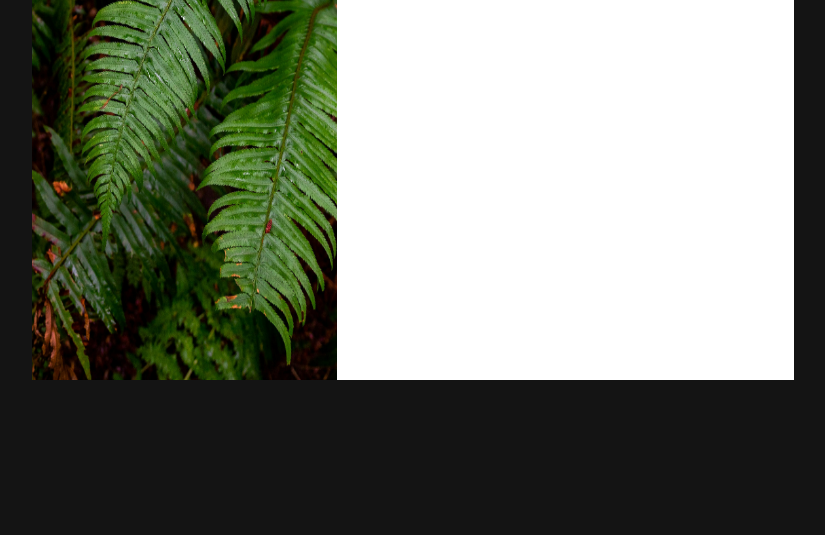
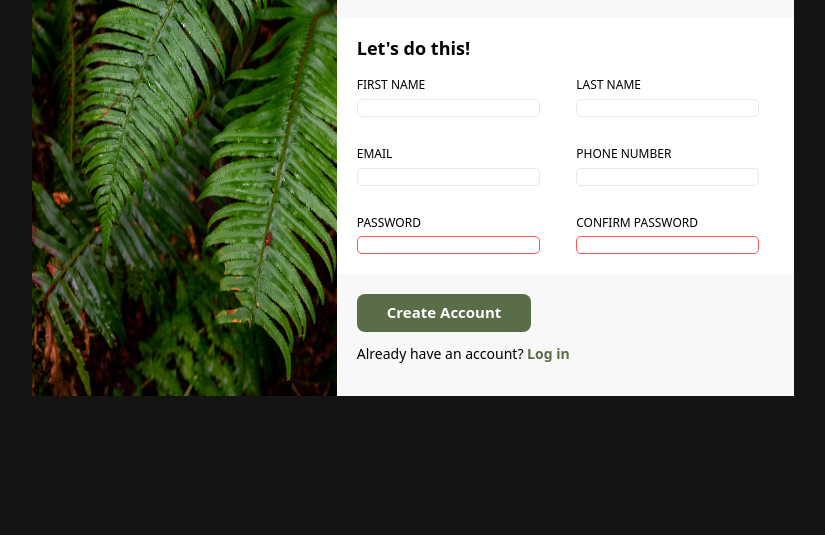
Before and after one commit to mnhaqq/sign-up-form, a plain HTML site: page index.html in a window 1280 px wide. Shown: the part 265-800 px from the top of the page, without its empty margins (227-1052 px from the left). Drawn offline with Linux system fonts and the light colour scheme.

Commit message:
Add form structure and styling

```diff
--- a/index.html
+++ b/index.html
@@ -27,12 +27,46 @@
                 <p>You <em>know</em> you want to.</p>
             </div>
 
-            <div class="form">
+            <div class="form-container">
+                <p>Let's do this!</p>
 
-            </div>
+                <form class="form">
+                    <div class="input-container">
+                        <div class="form-input">
+                            <label for="first-name">FIRST NAME</label>
+                            <input type="text" name="first-name" id="first-name" required>
+                        </div>
 
-            <div class="submit">
+                        <div class="form-input">
+                            <label for="last-name">LAST NAME</label>
+                            <input type="text" name="last-name" id="last-name" required>
+                        </div>
 
+                        <div class="form-input">
+                            <label for="email">EMAIL</label>
+                            <input type="email" name="email" id="email" required>
+                        </div>
+
+                        <div class="form-input">
+                            <label for="phone-number">PHONE NUMBER</label>
+                            <input type="tel" name="phone-number" id="phone-number" required>
+                        </div>
+
+                        <div class="form-input">
+                            <label for="pwd">PASSWORD</label>
+                            <input type="password" name="pwd" id="pwd" required>
+                        </div>
+
+                        <div class="form-input">
+                            <label for="confirm-pwd">CONFIRM PASSWORD</label>
+                            <input type="password" name="confirm-pwd" id="confirm-pwd" required>
+                        </div>
+                    </div>
+                    <div class="submit-section">
+                        <button type="submit">Create Account</button>
+                        <p>Already have an account? <b>Log in</b></p>
+                    </div>
+                </form>
             </div>
         </div>
     </div>
--- a/style.css
+++ b/style.css
@@ -66,9 +66,86 @@ body {
     padding-top: 80px;
     padding-bottom: 30px;
     padding-left: 20px;
-    padding-right: 20px;
+    padding-right: 80px;
     background-color: #f8f8f8;
     font-weight: bolder;
     max-height: 30%;
     line-height: 1.3rem;
 }
+
+.form-container {
+    background-color: rgb(255, 255, 255);
+    padding-top: 10px;
+}
+
+.form-container > p {
+    padding: 0px 20px;
+    margin: 10px 0px;
+    font-size: large;
+    font-weight: bolder;
+}
+
+.input-container {
+    display: flex;
+    flex-wrap: wrap;
+    justify-content: flex-start;
+    gap: 8%;
+    width: 100%;
+    padding: 0px 20px;
+}
+
+.form-input {
+    display: flex;
+    flex-direction: column;
+    width: 40%;
+    gap: 7px;
+    margin-bottom: 20px;
+    margin-top: 10px;
+    font-size: 12px;
+    font-weight: 400;
+}
+
+.form-input > input {
+    outline: none;
+    border: 1.5px solid #E5E7EB;
+    border-radius: 5px;
+}
+
+.form-input > input:focus {
+    outline: none;
+    border-radius: 5px;
+    border: 1.5px solid rgb(2, 164, 218);
+}
+
+.form-input > input[type='password']:invalid
+{
+    outline: none;
+    border-radius: 5px;
+    border: 1px solid rgb(253, 84, 84);
+}
+
+.submit-section {
+    display: flex;
+    flex-direction: column;
+    align-items: flex-start;
+    background-color: #f8f8f8;
+    box-sizing: border-box;
+    margin: 0px;
+    width: 100%;
+    padding: 20px 20px;
+    font-size: 14px;
+}
+
+.submit-section > p > b {
+    color: #596D48;
+}
+
+.submit-section > button {
+    background-color: #596D48;
+    padding: 10px 30px;
+    border: 0 solid black;
+    border-radius: 8px;
+    font-size: 15px;
+    color: white;
+    font-weight: 700;
+}
```
